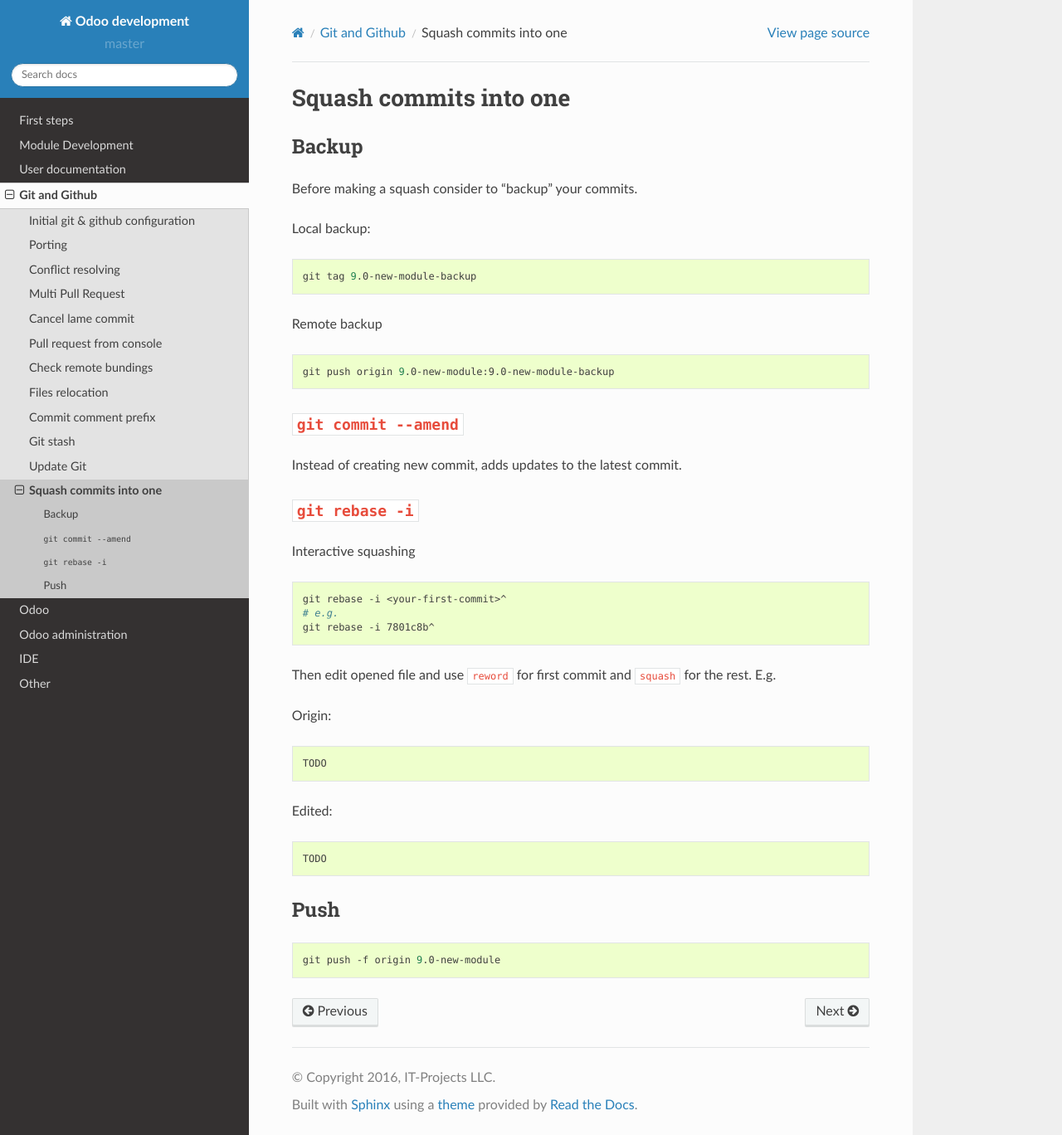
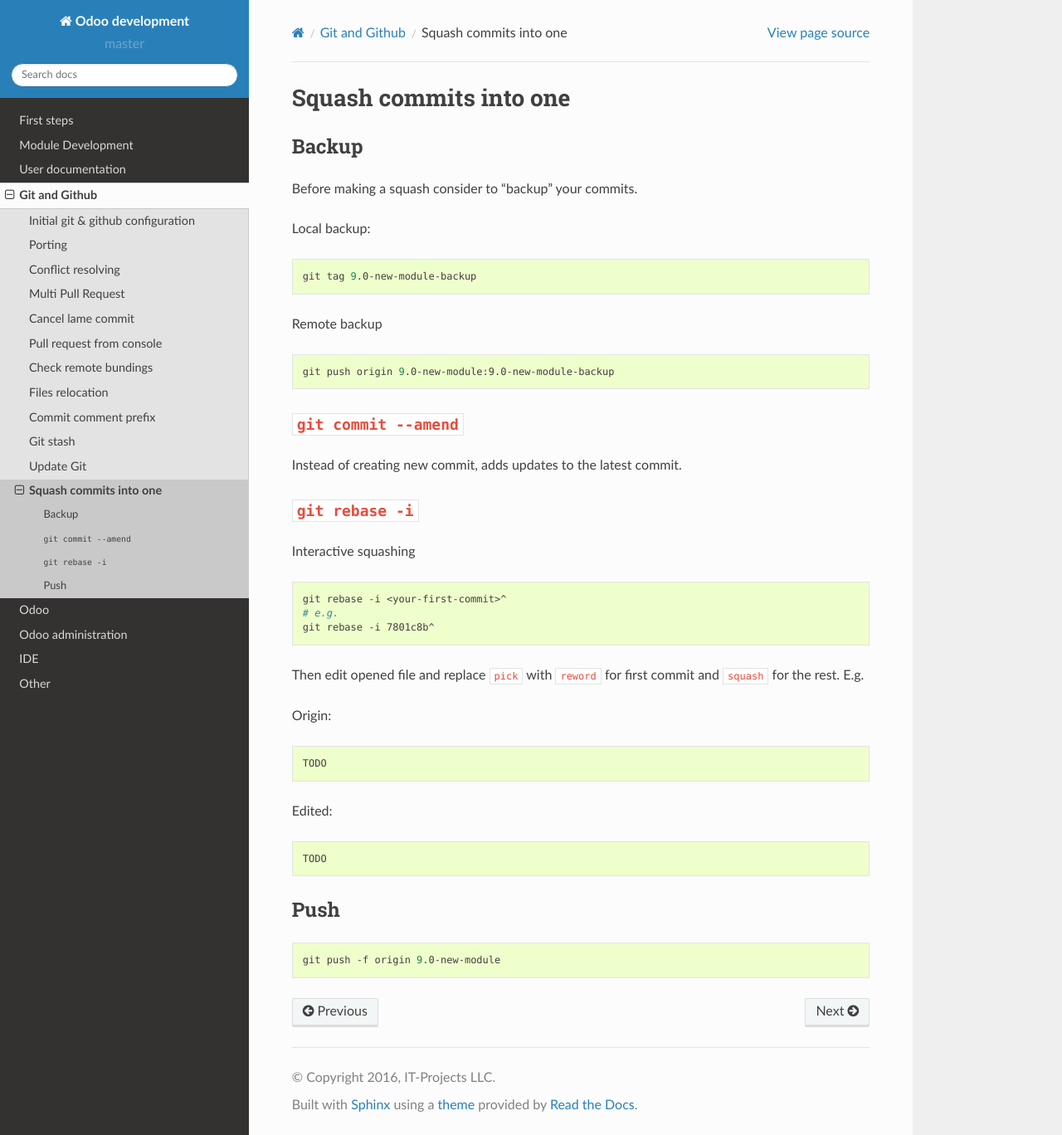
Before and after one commit to itpp-labs/odoo-development, a Sphinx documentation site: the page built from docs/git/squash.rst, in a window 1280 px wide and 1368 px high. Shown: the whole window at 83% size. Built offline with Sphinx 7.4.7 and the Read the Docs theme 2.0.0, drawn with Linux system fonts in a browser that asks for light colours; pages that are not in the unit, such as notebooks, are missing from menus.

Commit message:
clarify git rebase -i

```diff
--- a/docs/git/squash.rst
+++ b/docs/git/squash.rst
@@ -35,7 +35,7 @@ Interactive squashing
     # e.g.
     git rebase -i 7801c8b^
 
-Then edit opened file and use ``reword`` for first commit and ``squash`` for the rest. E.g.
+Then edit opened file and replace ``pick`` with ``reword`` for first commit and ``squash`` for the rest. E.g.
 
 Origin::
 
```
